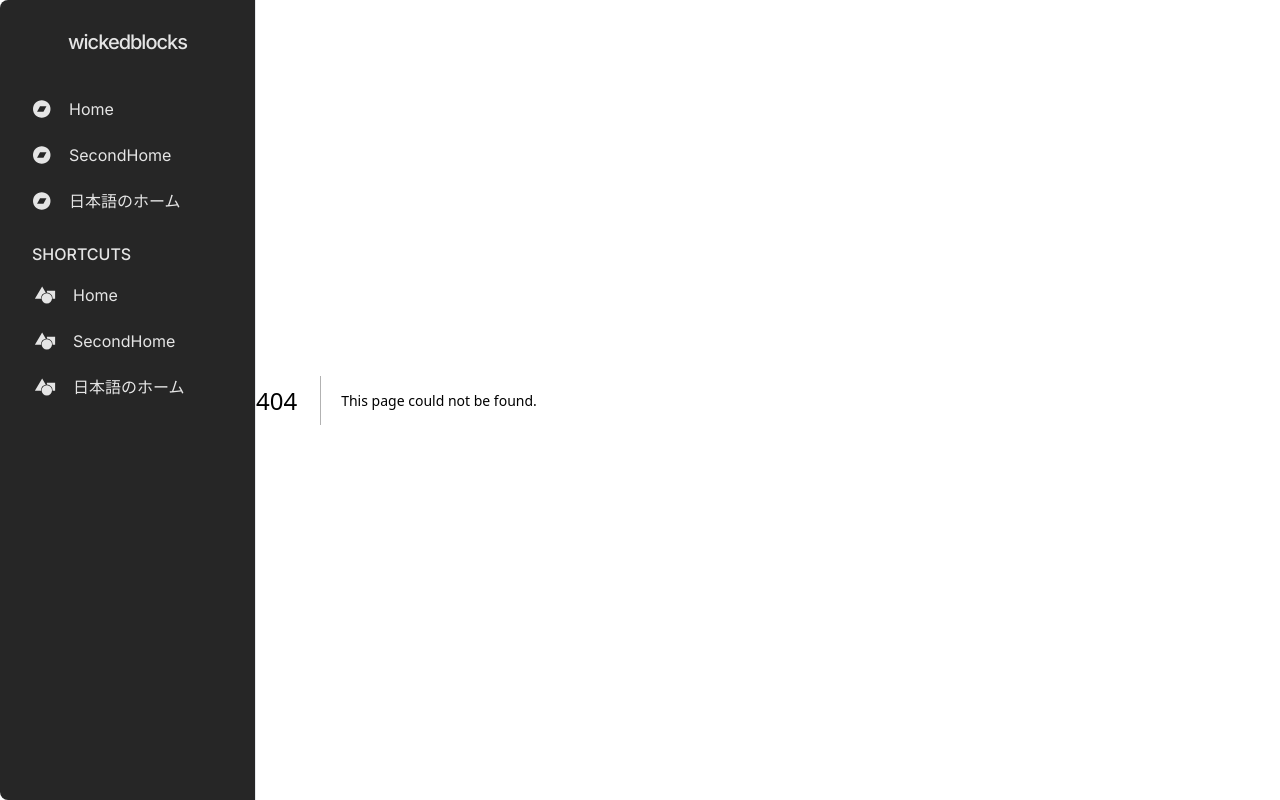
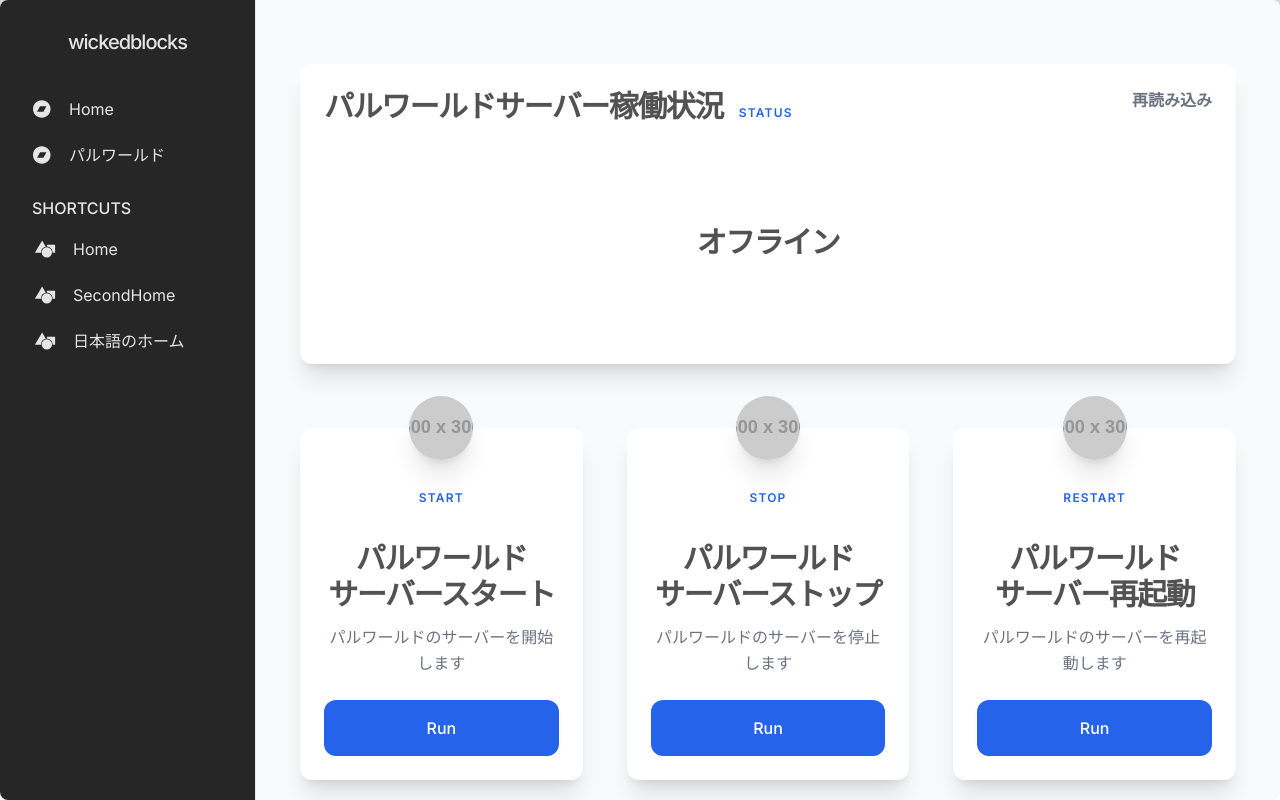
Before and after one commit to shibaTT/local-shell-commander, a Next.js app: page /palworld in a window 1280 px wide. Before the commit this address had no page. Built offline with nearby package versions, Linux system fonts and the light colour scheme; no server answers.

Commit message:
feat: パルワールド専用ページの作成

```diff
--- /dev/null
+++ b/src/app/palworld/page.js
@@ -0,0 +1,64 @@
+"use client";
+import { HomeCards } from "@/components/parts/HomeCards";
+import { Content } from "@/components/parts/Content";
+import { useEffect, useState } from "react";
+import converter from "@/utils/convertIntDec";
+
+export default function Palworld() {
+    const [isRunning, setIsRunning] = useState(false);
+
+    const fetchStatus = async () => {
+        await fetch("/api/commands/palworld")
+            .then((response) => response.json())
+            .then((body) => {
+                setIsRunning(body.running);
+            })
+            .catch(() => {
+                console.error("エラーが発生しました");
+            });
+    };
+
+    useEffect(() => {
+        fetchStatus();
+    }, []);
+
+    return (
+        <Content className="flex flex-col flex-1 w-0 overflow-hidden h-screen">
+            <div className="relative items-center w-full px-3 py-6">
+                <div className="w-full mx-auto p-6 bg-white shadow-xl rounded-xl">
+                    <div className="flex justify-between">
+                        <p className="text-2xl font-semibold leading-none tracking-tighter text-neutral-600 lg:text-3xl whitespace-pre-wrap">
+                            パルワールドサーバー稼働状況
+                            <span className="ml-4 text-xs font-semibold tracking-widest text-blue-600 uppercase">
+                                Status
+                            </span>
+                        </p>
+                        <p
+                            onClick={fetchStatus}
+                            className="text-gray-500 font-semibold"
+                        >
+                            再読み込み
+                        </p>
+                    </div>
+
+                    <section className="max-w-lg mt-5 gap-5 mx-auto lg:max-w-none">
+                        <div className="relative items-center w-full px-3 py-6 max-w-7xl">
+                            <div className="grid grid-cols-1">
+                                <div className="w-full max-w-lg mx-auto my-4 bg-white">
+                                    <div className="p-6 lg:text-center">
+                                        <h4 className="my-4 text-xl font-semibold leading-none tracking-tighter text-neutral-600 lg:text-3xl whitespace-pre-wrap">
+                                            {isRunning
+                                                ? "稼働中"
+                                                : "オフライン"}
+                                        </h4>
+                                    </div>
+                                </div>
+                            </div>
+                        </div>
+                    </section>
+                </div>
+            </div>
+            <HomeCards />
+        </Content>
+    );
+}
--- a/src/components/layouts/sidebarData/grandData.js
+++ b/src/components/layouts/sidebarData/grandData.js
@@ -19,13 +19,8 @@
         link: "/",
     },
     {
-        title: "SecondHome",
+        title: "パルワールド",
         icon: <HomeIcon />,
-        link: "/",
-    },
-    {
-        title: "日本語のホーム",
-        icon: <HomeIcon />,
-        link: "/",
+        link: "/palworld",
     },
 ];
```
